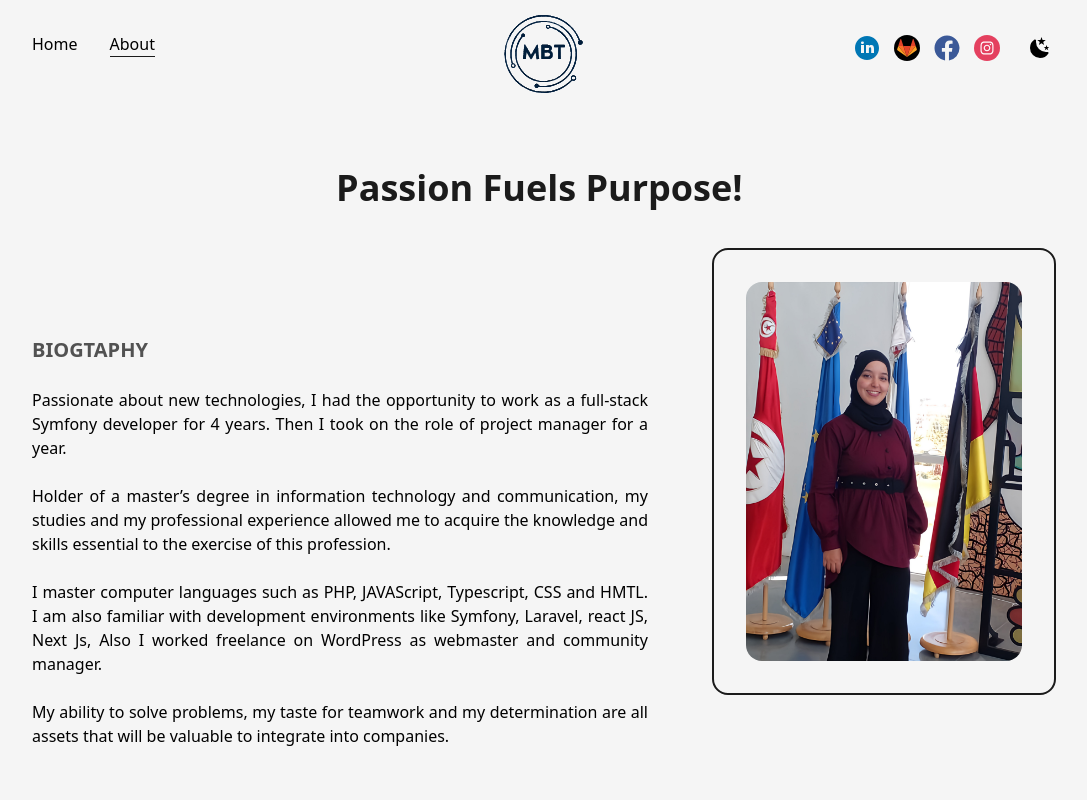
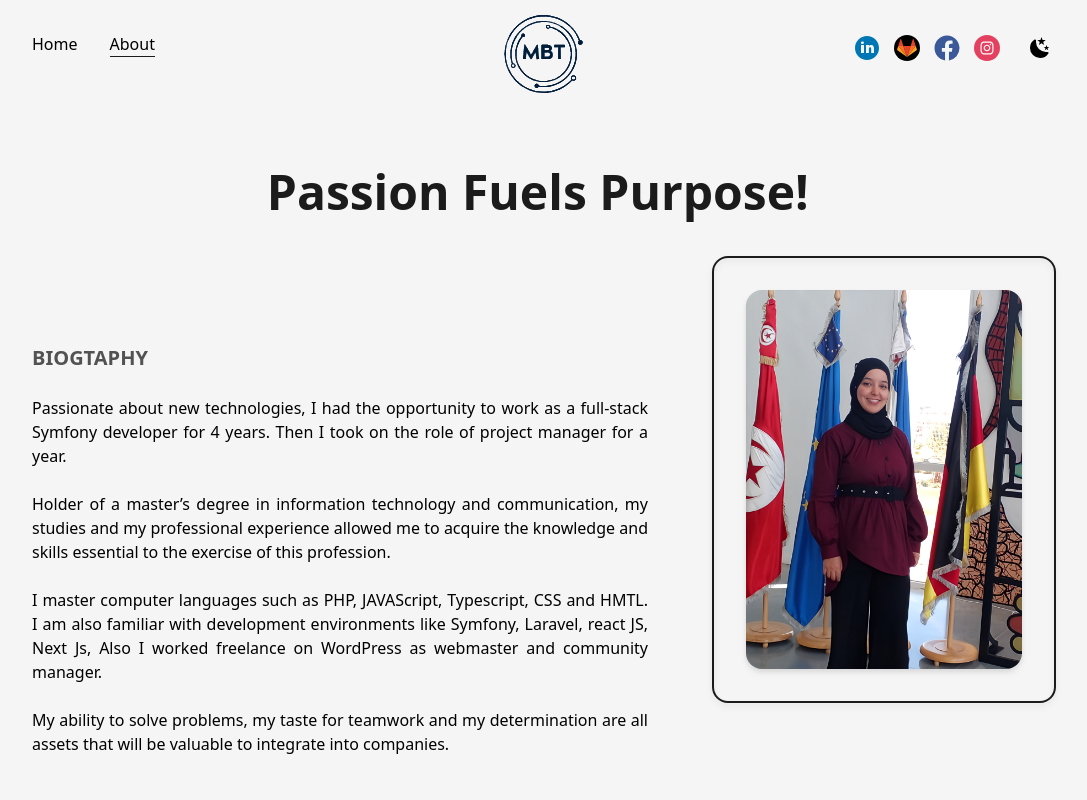
Before and after one commit to marwabtm/My_portfolio, a Next.js app: page /about in a window 1280 px wide. Shown: the top 800 px of the page, without its empty margins (96-1183 px from the left). Built offline with nearby package versions, Linux system fonts and the light colour scheme.

Commit message:
modif dark mode

```diff
--- a/src/components/AnimatedText.js
+++ b/src/components/AnimatedText.js
@@ -30,7 +30,7 @@ const singrWord = {
 const AnimatedText = ({ text, className = "" }) => {
   return (
     <div className="w-full mx-auto py-2 flex items-center text-center justify-center overflow-hidden ">
-      <motion.h1 className={`inline-block w-full text-dark font-bold text-4xl ${className} dark:text-light `}
+      <motion.h1 className={`inline-block w-full text-dark font-bold text-5xl ${className} dark:text-light `}
         variants={quote} initial="initial" animate="animate" >
         {
           text.split(" ").map((word, index) =>
--- a/src/components/hooks/useThemeSwitcher.js
+++ b/src/components/hooks/useThemeSwitcher.js
@@ -35,7 +35,8 @@ const useThemeSwitcher = () => {
     if (mode === "dark") {
       window.localStorage.setItem("theme", "dark");
       document.documentElement.classList.add("dark")
-    } else {
+    }
+    if (mode === "light") {
       window.localStorage.setItem("theme", "light");
       document.documentElement.classList.remove("dark")
     }
--- a/src/pages/_document.js
+++ b/src/pages/_document.js
@@ -1,10 +1,20 @@
 import { Html, Head, Main, NextScript } from "next/document"
+import Script from "next/script"
 
 export default function Document() {
   return (
     <Html lang="en">
       <Head />
       <body>
+        <Script id="theme-switcher" strategy='beforeInteractive'>
+          {`
+            if (localStorage.theme === 'dark' || (!('theme' in localStorage) && window.matchMedia('(prefers-color-scheme: dark)').matches)) {
+              document.documentElement.classList.add('dark')
+            } else {
+              document.documentElement.classList.remove('dark')
+            }
+          `}
+        </Script>
         <Main />
         <NextScript />
       </body>
--- a/src/pages/about.js
+++ b/src/pages/about.js
@@ -37,8 +37,8 @@ const about = () => {
                             </p>
                         </div>
 
-                        <div className="col-span-3 relative h-max rounded-2xl border-2 border-solid border-dark bg-light p-8 dark:border-light dark:bg-dark">
-                            <Image src={aboutprofilPic} alt="profile photo" className="rounded-2xl" />
+                        <div className="col-span-3 relative h-max rounded-2xl border-2 border-solid border-dark bg-transparent p-8 dark:border-light drop-shadow-md">
+                            <Image src={aboutprofilPic} alt="profile photo" className="rounded-2xl" priority sizes="(max-width: 768px) 100vw, (max-width: 1200px) 50vw, 33vw" />
                         </div>
                     </div>
                     <Skills />
--- a/src/pages/index.js
+++ b/src/pages/index.js
@@ -25,7 +25,7 @@ export default function Home() {
 
           <div className="flex items-center justify-between bg-transparent" >
             <div className="w-2/5 p-0 ">
-              <Image src={profilPic} alt="photo profil" />
+              <Image src={profilPic} alt="photo profil" priority sizes="(max-width: 768px) 100vw, (max-width: 1200px) 50vw, 33vw" />
             </div>
             <div className="w-3/5 text-white">
               <AnimatedText text="Im Marwa BEN TAMANSOURT. Full Stack Web Developer" className="text-left text-white" />
```
